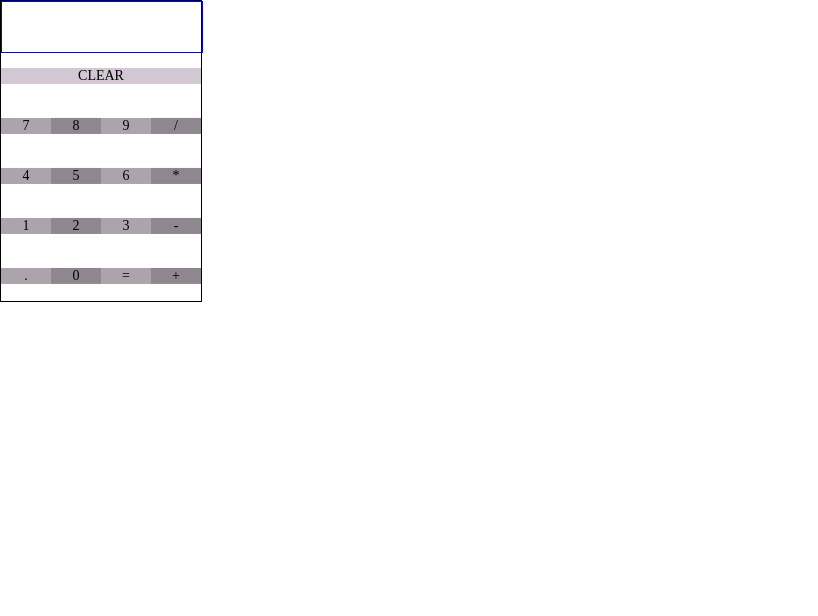
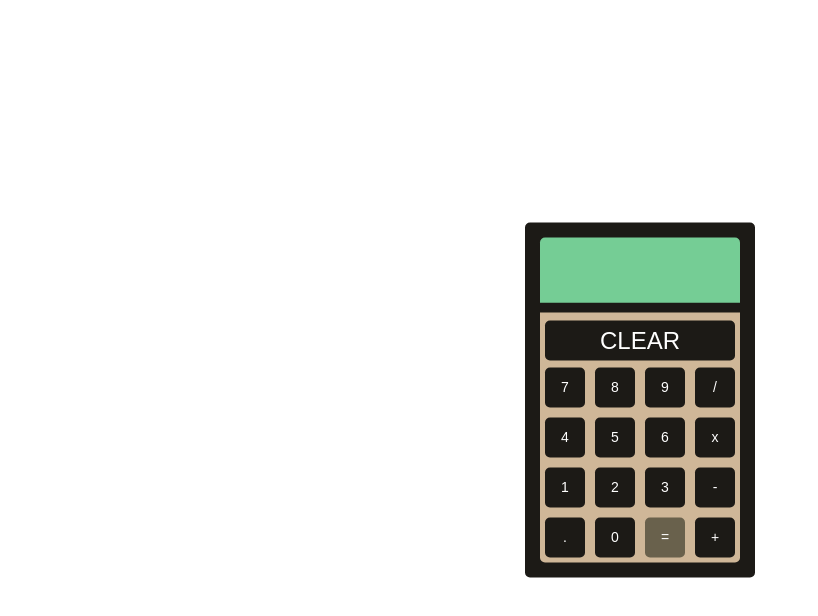
Before and after one commit to tomvalorsa/study_group_projects, a plain HTML site: page calc/calc.html in a window 1280 px wide. Shown: the whole page, without its empty margins (0-818 px from the left). Drawn offline with nearby package versions, Linux system fonts and the light colour scheme.

Commit message:
Adjust calculation process so calc can perform operations on multiple numbers, styling

```diff
--- a/calc/calc.css
+++ b/calc/calc.css
@@ -1,27 +1,83 @@
+@font-face {
+  font-family: 'Digital';
+  src: url('./fonts/digital-7.ttf') format('truetype');
+}
+
 * {
+  font-family: sans-serif;
   padding: 0;
   margin: 0;
 }
 
+body {
+  position: relative;
+}
+
+#container {
+  width: 100vw;
+  height: 100vh;
+}
+
 #calculator {
   width: 200px;
-  border: 1px solid black;
+  border: 15px solid #1C1A16;
+  border-radius: 5px;
+  background-color: #1C1A16;
+  position: absolute;
+  top: 50%;
+  left: 50%;
+  transform: translate(-50%, -50%);
 }
 
 #screen-container {
-  height: 50px;
+  height: 65px;
   width: 100%;
-  border: 1px solid blue;
+  background-color: #75CD95;
+  border-radius: 5px;
+  border-bottom: 10px solid #1C1A16;
 }
 
 #screen {
+  font-family: 'Digital';
   width: 100%;
-  color: blue;
-  font-size: 30px;
+  color: #1C1A16;
+  font-size: 60px;
   text-align: right;
   position: relative;
   top: 50%;
+  padding-right: 10px;
   transform: translateY(-50%);
+}
+
+#clear {
+  height: 40px;
+  width: calc(100% - 10px);
+  background-color: #1C1A16;
+  font-size: 24px;
+  text-align: center;
+  margin: auto;
+  position: relative;
+  border-radius: 5px;
+  top: 7.5px;
+  cursor: pointer;
+}
+
+#clear span {
+  color: white;
+  display: block;
+  position: relative;
+  top: 50%;
+  transform: translateY(-50%);
+}
+
+#row-container {
+  background-color: #CFB798;
+  border-bottom-left-radius: 5px;
+  border-bottom-right-radius: 5px;
+}
+
+#equals {
+  background-color: #69614C;
 }
 
 .row {
@@ -35,15 +91,22 @@
   text-align: center;
   position: relative;
   top: 50%;
+  color: white;
+  border-radius: 5px;
   transform: translateY(-50%);
-}
-
-.rect {
-  width: 100%;
-  background-color: #D1C8D3;
 }
 
 .square {
   display: inline-block;
-  width: 50px;
+  text-align: center;
+  width: 40px;
+  margin: 0 5px;
+  height: 40px;
+  background-color: #1C1A16;
 }
+ .square span {
+  display: block;
+  position: relative;
+  top: 50%;
+  transform: translateY(-50%);
+ }
--- a/calc/calc.html
+++ b/calc/calc.html
@@ -7,38 +7,40 @@
   <link rel="stylesheet" href="calc.css">
 </head>
 <body>
+  <div id="container">
     <div id="calculator">
-    <div class='row'>
       <div id="screen-container">
         <div id="screen"></div>
       </div>
+      <div id='row-container'>
+        <div class='row'>
+          <div id='clear'><span>CLEAR</span></div>
         </div>
         <div class='row'>
-      <div class='rect btn'>CLEAR</div>
+          <div class='square btn'><span>7</span></div>
+          <div class='square btn'><span>8</span></div>
+          <div class='square btn'><span>9</span></div>
+          <div class='square btn'><span>/</span></div>
         </div>
         <div class='row'>
-      <span class='square btn'>7</span>
-      <span class='square btn'>8</span>
-      <span class='square btn'>9</span>
-      <span class='square btn'>/</span>
+          <div class='square btn'><span>4</span></div>
+          <div class='square btn'><span>5</span></div>
+          <div class='square btn'><span>6</span></div>
+          <div class='square btn'><span>x</span></div>
         </div>
         <div class='row'>
-      <span class='square btn'>4</span>
-      <span class='square btn'>5</span>
-      <span class='square btn'>6</span>
-      <span class='square btn'>*</span>
+          <div class='square btn'><span>1</span></div>
+          <div class='square btn'><span>2</span></div>
+          <div class='square btn'><span>3</span></div>
+          <div class='square btn'><span>-</span></div>
         </div>
         <div class='row'>
-      <span class='square btn'>1</span>
-      <span class='square btn'>2</span>
-      <span class='square btn'>3</span>
-      <span class='square btn'>-</span>
+          <div class='square btn'><span>.</span></div>
+          <div class='square btn'><span>0</span></div>
+          <div id='equals' class='square btn'><span>=</span></div>
+          <div class='square btn'><span>+</span></div>
         </div>
-    <div class='row'>
-      <span class='square btn'>.</span>
-      <span class='square btn'>0</span>
-      <span class='square btn'>=</span>
-      <span class='square btn'>+</span>
+      </div>
     </div>
   </div>
 
--- a/calc/calc.js
+++ b/calc/calc.js
@@ -1,57 +1,58 @@
 $(document).ready(function() {
-  $('.square').each(function(i, square) {
-    // fix this to alternate colour on rows
-    var bgColor = i % 2 === 0 ? '#ABA4AD' : '#8E878F';
-    $(square).css({'background-color': bgColor});
-  });
-
   var calculator = {
-    add: function(a, b) { return (a + b) },
-    subtract: function(a, b) { return (a - b) },
-    divide: function(a, b) { return (a / b) },
-    multiply: function(a, b) { return (a * b) },
+    memory: [],
+    operand: '',
     addToMemory: function(buttonVal) {
-      calculator.memory.push(calculator.operand);
-      calculator.memory.push(buttonVal);
+      this.memory.push(this.operand);
+      this.memory.push(buttonVal);
       $('#screen')[0].innerText = buttonVal;
-      calculator.operand = '';
+      this.operand = '';
     },
     clearMemory: function() {
-      calculator.operand = '';
-      calculator.memory = [];
+      this.operand = '';
+      this.memory = [];
       $('#screen')[0].innerText = '';
     },
     makeCalculation: function() {
-      // Improve so it can perform operations on more than two numbers
-      var numA = parseFloat(calculator.memory[0]),
-        operation = calculator.memory[1],
-        numB = parseFloat(calculator.memory[2])
+      var result = Number(this.memory.shift()),
+        pairs = [];
 
-      var resultRef ={
-        '+': calculator.add(numA, numB),
-        '-': calculator.subtract(numA, numB),
-        '/': calculator.divide(numA, numB),
-        '*': calculator.multiply(numA, numB)
-      }
+      while (this.memory.length > 0) { pairs.push(this.memory.splice(0, 2)); }
 
-      var result = resultRef[operation];
+      pairs.forEach(function(pair) {
+        var operation = pair[0],
+          num = Number(pair[1]);
+
+        switch(operation) {
+          case '+':
+            result += num;
+            break;
+          case '-':
+            result -= num;
+            break;
+          case '/':
+            result /= num;
+            break;
+          case 'x':
+            result *= num;
+            break;
+        }
+      });
 
       $('#screen')[0].innerText = Math.round(result * 100) / 100;
       calculator.memory.push('=');
-    },
-    memory: [],
-    operand: ''
+    }
   }
 
   $('.btn').on('click', function() {
-    var buttonVal = this.innerHTML;
+    var buttonVal = $(this).children()[0].innerHTML;
 
     // Clear memory if a calculation has just been made
     if (calculator.memory[calculator.memory.length -1] === '=') {
       calculator.clearMemory();
     }
 
-    if (buttonVal.match(/[+\-\/\*]/)) {
+    if (buttonVal.match(/[+\-\/x]/)) {
       return calculator.addToMemory(buttonVal);
     }
 
@@ -60,11 +61,11 @@ $(document).ready(function() {
       return calculator.makeCalculation();
     }
 
-    if (buttonVal === 'CLEAR') {
-      return calculator.clearMemory();
-    }
-
     calculator.operand += buttonVal;
     $('#screen')[0].innerText = calculator.operand;
   });
+
+  $('#clear').on('click', function() {
+    return calculator.clearMemory();
+  });
 });
```
Also changed, not shown: calc/fonts/digital-7.ttf (added), 2 other files. Lines whose indentation alone changed are shown as unchanged.
